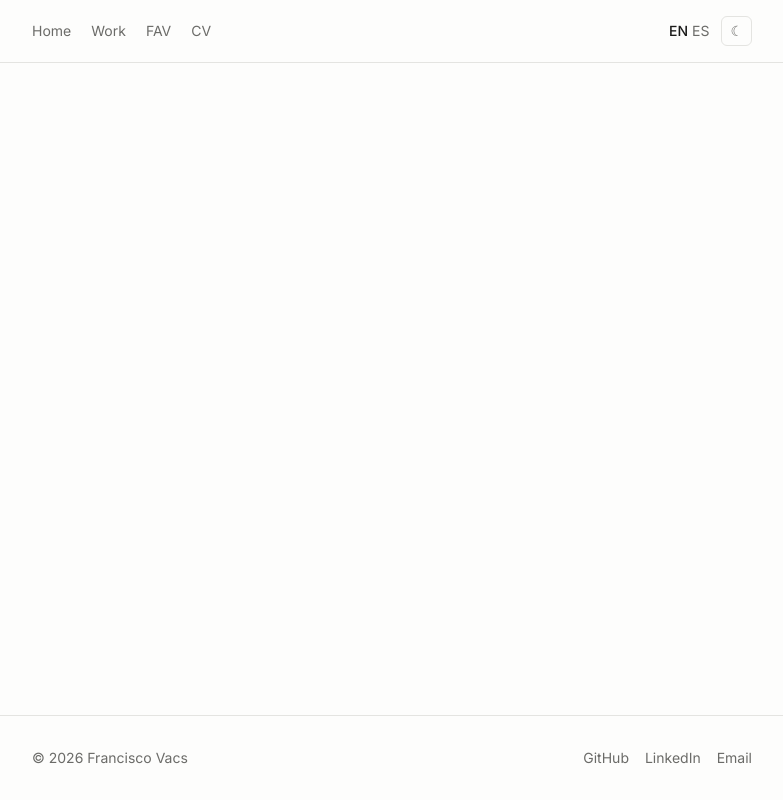
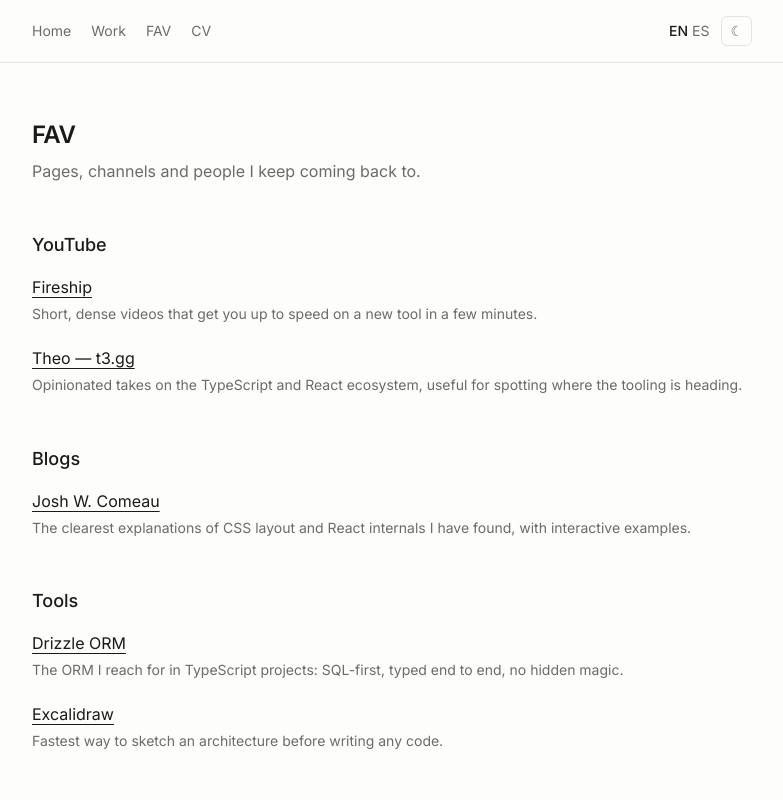
Before and after one commit to FranciscoVacs/portfolio, a Next.js app: page /en/fav in a window 1280 px wide. Shown: the top 800 px of the page, without its empty margins (248-1031 px from the left). Built offline with nearby package versions, Linux system fonts and the light colour scheme.

Commit message:
feat: construir la página FAV con recursos agrupados

```diff
--- a/src/app/[locale]/fav/page.tsx
+++ b/src/app/[locale]/fav/page.tsx
@@ -1,3 +1,28 @@
+import { useTranslations } from "next-intl";
+import { FavGroup } from "@/components/fav/FavGroup";
+import { Container } from "@/components/layout/Container";
+import { favItems } from "@/content/fav";
+import { groupByCategory } from "@/lib/fav";
+
 export default function FavPage() {
-  return null;
+  const t = useTranslations("Fav");
+  const groups = groupByCategory(favItems);
+
+  return (
+    <Container>
+      <div className="pt-14">
+        <h1 className="font-semibold text-2xl text-foreground tracking-tight">
+          {t("title")}
+        </h1>
+        <p className="mt-2 text-muted-foreground">{t("subtitle")}</p>
+      </div>
+      {groups.map((group) => (
+        <FavGroup
+          key={group.category}
+          category={group.category}
+          items={group.items}
+        />
+      ))}
+    </Container>
+  );
 }
--- /dev/null
+++ b/src/components/fav/FavGroup.tsx
@@ -0,0 +1,38 @@
+import { useLocale, useTranslations } from "next-intl";
+import type { FavCategory, FavItem, Locale } from "@/content/schema";
+
+export function FavGroup({
+  category,
+  items,
+}: {
+  category: FavCategory;
+  items: FavItem[];
+}) {
+  const t = useTranslations("Fav");
+  const locale = useLocale() as Locale;
+
+  return (
+    <section className="mt-12">
+      <h2 className="mb-4 font-medium text-foreground text-lg">
+        {t(category)}
+      </h2>
+      <ul className="flex flex-col gap-5">
+        {items.map((item) => (
+          <li key={item.url}>
+            <a
+              href={item.url}
+              target="_blank"
+              rel="noopener noreferrer"
+              className="text-foreground underline underline-offset-4"
+            >
+              {item.name}
+            </a>
+            <p className="mt-1 text-muted-foreground text-sm leading-relaxed">
+              {item.note[locale]}
+            </p>
+          </li>
+        ))}
+      </ul>
+    </section>
+  );
+}
--- /dev/null
+++ b/src/lib/fav.ts
@@ -0,0 +1,14 @@
+import {
+  FAV_CATEGORIES,
+  type FavCategory,
+  type FavItem,
+} from "@/content/schema";
+
+export type FavGroupData = { category: FavCategory; items: FavItem[] };
+
+export function groupByCategory(items: FavItem[]): FavGroupData[] {
+  return FAV_CATEGORIES.map((category) => ({
+    category,
+    items: items.filter((item) => item.category === category),
+  })).filter((group) => group.items.length > 0);
+}
```
Also changed, not shown: 2 other files (tests, documents, lock files or other folders).
